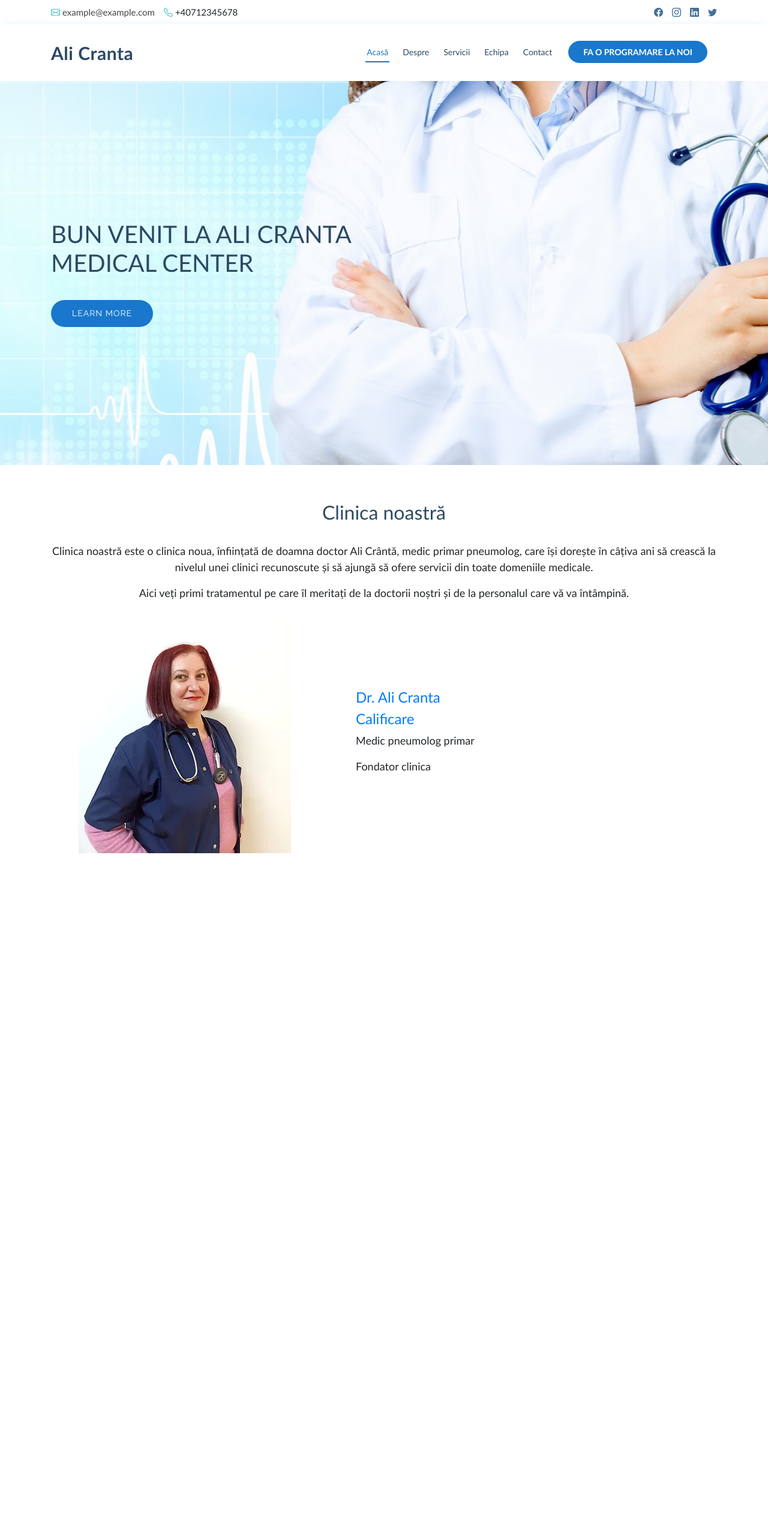
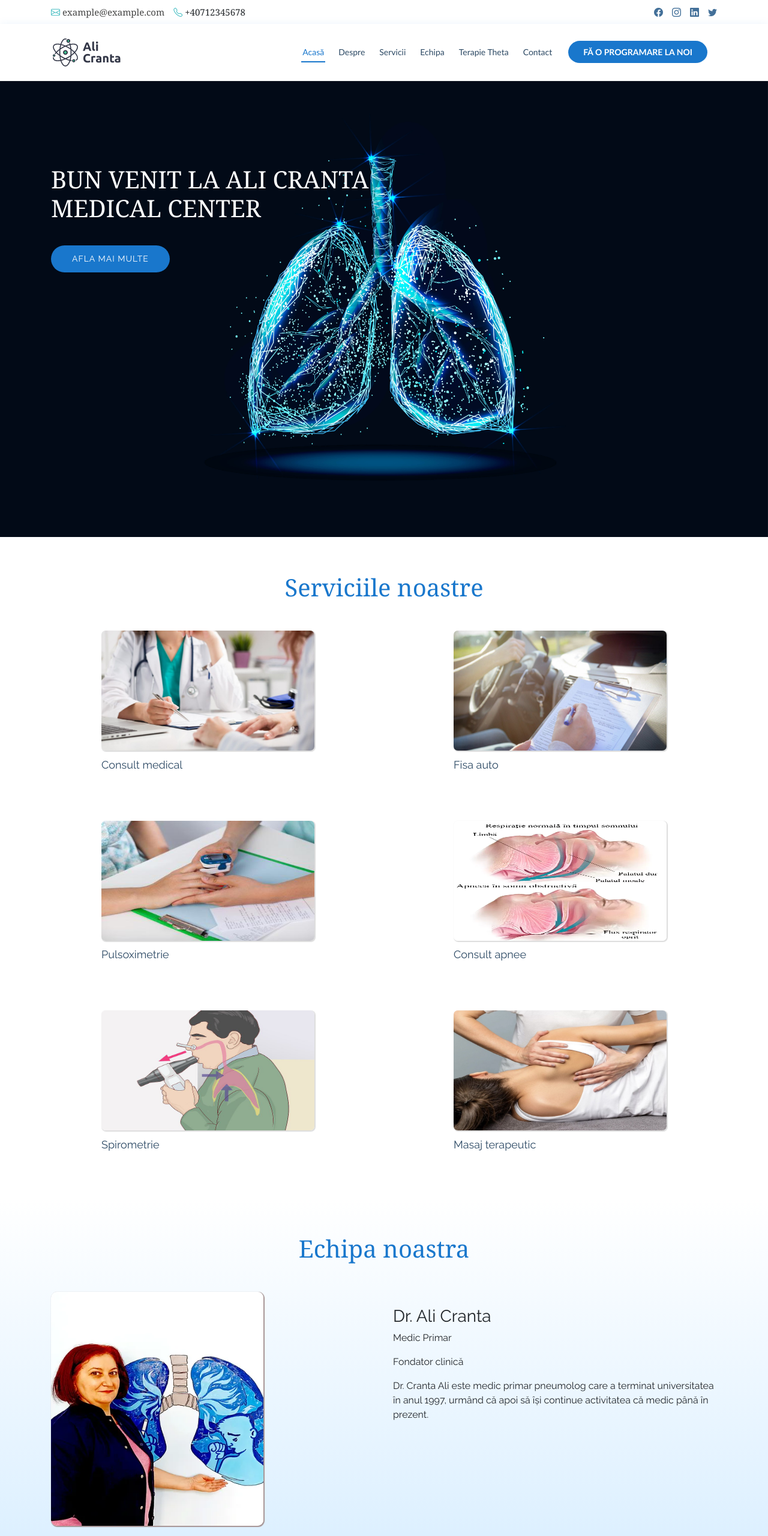
Before and after one commit to mihai-gabriel1/Healthcare-Cabinet-Website, a plain HTML site: page index.html in a window 1280 px wide. Shown: the top 2560 px of the page at 60% size. Before the commit the page ends 1482 px from the top, so only its background shows below. Drawn offline with nearby package versions, Linux system fonts and the light colour scheme.

Commit message:
Llogo has been changed; services section and team section have been created; major tweaks to the page have been done.

```diff
--- a/css/style.css
+++ b/css/style.css
@@ -2,8 +2,7 @@
 
 body {
   color: #444444;
-  font-family: "Trebuchet MS", "Lucida Sans Unicode", "Lucida Grande",
-    "Lucida Sans", Arial, sans-serif !important;
+  font-family: Georgia, "Times New Roman", Times, serif !important;
 }
 
 a {
@@ -14,6 +13,10 @@ a {
 a:hover {
   color: #3291e6;
   text-decoration: none;
+}
+
+p {
+  font-family: "Raleway";
 }
 
 /*--------------------------------------------------------------
@@ -93,10 +96,20 @@ a:hover {
 }
 
 #home {
+  height: 95vh !important;
   width: 100%;
-  height: 80vh;
-  background: url("../img/home.jpg") top center;
-  background-size: auto;
+  background: url(../img/lungs.jpg) top center;
+  background-size: cover;
+}
+
+#home {
+  height: 100vh;
+}
+
+.header-h1 {
+  color: #ffffff !important;
+  margin-top: 5rem;
+  font-family: Georgia, "Times New Roman", Times, serif;
 }
 
 /**
@@ -176,19 +189,22 @@ a:hover {
   display: block;
   margin: 2rem 4rem;
   font-size: 1.8rem;
-  color: #2c4964;
+  color: #e7f4ff;
   text-decoration: none;
 }
 
 .menuItem:hover {
-  text-decoration: underline;
+  text-decoration: none;
+  color: #c9fdff;
 }
 
 .hamburger {
   display: none;
   padding: 4px;
   border: black solid 1px;
-  background: white;
+  margin-right: 5rem;
+  background: #c0e3ff;
+  color: #1977cc;
   cursor: pointer;
 }
 
@@ -204,8 +220,8 @@ a:hover {
   right: 0;
   bottom: 0;
   z-index: 92;
-  background: #54afff37;
-  color: #2c4964;
+  background: #1977cc;
+  color: #fff;
   list-style: none;
 }
 
@@ -244,8 +260,8 @@ section {
   text-decoration: none;
   font-family: "Raleway", sans-serif;
   text-transform: uppercase;
+  font-size: 14px;
   font-weight: 500;
-  font-size: 14px;
   letter-spacing: 1px;
   display: inline-block;
   padding: 12px 35px;
@@ -256,21 +272,54 @@ section {
   background: #1977cc;
 }
 
-/* section about us */
-#about h2 {
-  color: #2c4964;
-  margin-bottom: 2rem;
+/* Services section */
+#services-wrapper {
+  flex-wrap: wrap;
+  display: flex;
+  align-items: center;
+  justify-content: space-around;
+  gap: 4rem;
 }
 
-#about p {
-  font-size: 18px;
+.service-img {
+  width: 355px;
+  height: 200px;
+  box-shadow: rgba(140, 140, 140, 0.293) 1px 1px 1px 1px;
+  border-radius: 7px;
 }
 
-.p-about2 {
-  margin-top: 1rem;
+.services-h1,
+.team-h1 {
+  color: #1977cc;
 }
-/* section about us */
+
+.service {
+  margin-top: 0.6rem;
+  font-size: 18px;
+  color: #2c4964;
+}
+
+.drali-h2 {
+  font-family: "Raleway";
+}
 
 /* Services section */
 
-/* Services section */
+/* section team  */
+
+#team {
+  background-color: red; /* For browsers that do not support gradients */
+  background-image: linear-gradient(white, #c0e3ff);
+}
+
+.drali,
+.drbranzei {
+  border-radius: 10px;
+  box-shadow: rgb(167, 148, 148) 1px 1px 1px 1px;
+  width: 354px;
+  height: 390px;
+}
+
+/* section about us */
+
+/* ADAUGA BORDER BOTTOMS MISTO LA HEADINGS, CAUTA MODELE */
--- a/index.html
+++ b/index.html
@@ -48,7 +48,11 @@
     <!-- Header  -->
     <header id="header">
       <div class="container d-flex align-items-center justify-content-between">
-        <h1 class="logo me-auto"><a href="index.html">Ali Cranta</a></h1>
+        <img
+          src="../img/ddaf9f4acf204f88b23a7517ce6439fd.png"
+          class="logo-clinica"
+          alt=""
+        />
 
         <nav id="navbar" class="navbar order-last order-lg-0">
           <ul>
@@ -58,11 +62,19 @@
             <li>
               <a href="#doctors" class="nav-link scrollto">Echipa</a>
             </li>
+            <li>
+              <a
+                href="https://vindecareprinterapiatheta.ro/"
+                class="nav-link scrollto"
+                target="_blank"
+                >Terapie Theta</a
+              >
+            </li>
             <li><a href="#contact" class="nav-link scrollto">Contact</a></li>
           </ul>
           <!-- <i class="bi bi-list mobile-nav-toggle"></i> -->
           <a href="#appointment-btn" class="appointment-btn scrollto"
-            ><span class="d-none d-md-inline"></span>Fa o programare la noi</a
+            ><span class="d-none d-md-inline"></span>Fă o programare la noi</a
           >
         </nav>
 
@@ -81,52 +93,110 @@
     </header>
 
     <!-- home section -->
-    <section id="home" class="d-flex align-items-center">
+    <section id="home" class="d-flex">
       <div class="container">
-        <h1>Bun venit la Ali Cranta <br />Medical Center</h1>
+        <h1 class="header-h1">Bun venit la Ali Cranta <br />Medical Center</h1>
 
-        <a href="#about" class="btn-get-started scrollto">Learn More</a>
+        <a href="#about" class="btn-get-started scrollto">Afla mai multe</a>
       </div>
     </section>
 
-    <section id="about" class="about">
+    <!-- services section -->
+
+    <section id="services" class="services">
       <div class="container">
-        <div class="section-title">
-          <h2>Clinica noastră</h2>
-          <p class="p-about1">
-            Clinica noastră este o clinica noua, înființată de doamna doctor Ali
-            Crântă, medic primar pneumolog, care își dorește în câțiva ani să
-            crească la nivelul unei clinici recunoscute și să ajungă să ofere
-            servicii din toate domeniile medicale.
-          </p>
-          <p class="p-about2">
-            Aici veți primi tratamentul pe care îl meritați de la doctorii
-            noștri și de la personalul care vă va întâmpină.
-          </p>
-        </div>
-
-        <div class="row">
-          <div
-            class="col-xl-5 col-lg-6 d-flex justify-content-center align-items-stretch position-relative"
-          >
-            <img src="img/drali.webp" alt="" />
+        <h1 class="services-h1 text-center mb-5">Serviciile noastre</h1>
+        <div class="our-services" id="services-wrapper">
+          <div class="service-container">
+            <img
+              class="service-img"
+              src="../img/services/consult.jpeg"
+              alt=""
+            />
+            <p class="service">Consult medical</p>
           </div>
-
-          <div
-            class="col-xl-7 col-lg-6 icon-boxes d-flex flex-column align-items-stretch justify-content-center py-5 px-lg-5"
-            id="aboutus-w "
-          >
-            <div class="icon-box">
-              <h4 class="title"><a href="#">Dr. Ali Cranta</a></h4>
-              <h4 class="title"><a href="#">Calificare</a></h4>
-              <p class="description">Medic pneumolog primar</p>
-              <p class="description">Fondator clinica</p>
-            </div>
+          <div class="service-container">
+            <img
+              class="service-img"
+              src="../img/services/fisa-auto.jpeg"
+              alt=""
+            />
+            <p class="service">Fisa auto</p>
+          </div>
+          <div class="service-container">
+            <img
+              class="service-img"
+              src="../img/services/pulsoximetrie.jpeg"
+              alt=""
+            />
+            <p class="service">Pulsoximetrie</p>
+          </div>
+          <div class="service-container">
+            <img class="service-img" src="../img/services/apnee.webp" alt="" />
+            <p class="service">Consult apnee</p>
+          </div>
+          <div class="service-container">
+            <img
+              class="service-img"
+              src="../img/services/spirometrie.jpeg"
+              alt=""
+            />
+            <p class="service">Spirometrie</p>
+          </div>
+          <div class="service-container">
+            <img class="service-img" src="../img/services/masaj.jpeg" alt="" />
+            <p class="service">Masaj terapeutic</p>
           </div>
         </div>
       </div>
     </section>
-    <!--  -->
+
+    <!-- team section -->
+    <section id="team" class="team">
+      <div class="container">
+        <h1 class="team-h1 text-center mb-5">Echipa noastra</h1>
+        <div class="row dr1">
+          <div class="col-md">
+            <img
+              class="drali"
+              src="img/draliii.webp"
+              alt="a picture of dr Ali"
+            />
+          </div>
+          <div class="col-md">
+            <h3 class="drali-h2 mt-4">Dr. Ali Cranta</h3>
+            <p>Medic Primar</p>
+            <p>Fondator clinică</p>
+            <p>
+              Dr. Cranta Ali este medic primar pneumolog care a terminat
+              universitatea în anul 1997, urmând că apoi să își continue
+              activitatea că medic până în prezent.
+            </p>
+          </div>
+        </div>
+      </div>
+      <div class="container">
+        <div class="row dr2 mt-5">
+          <div class="col-md">
+            <img
+              class="drbranzei"
+              src="img/branzei.webp"
+              alt="a picture of dr Ali"
+            />
+          </div>
+          <div class="col-md">
+            <h3 class="drali-h2 mt-4">Dr. Brânzei Speranța Maria</h3>
+            <p>Medic Primar</p>
+            <p>
+              Doamna Dr. Brânzei Speranța este medic primar pneumolog care
+              iubește ceea ce face, tratând sute de pacienți în anii de
+              profesie. Doamna Doctor Brânzei are o experiență vasta și este
+              gata să vă trateze indiferent de afecțiune.
+            </p>
+          </div>
+        </div>
+      </div>
+    </section>
 
     <!-- Services section -->
 
```
Also changed, not shown: img/branzei.webp (added), img/ddaf9f4acf204f88b23a7517ce6439fd.png (added), img/drali.webp (deleted), img/draliii.webp (added), img/home.jpg (deleted), img/lungs.jpg (added), img/services/apnee.webp (added), img/services/consult.jpeg (added), img/services/fisa-auto.jpeg (added), img/services/masaj.jpeg (added), img/services/pulsoximetrie.jpeg (added), img/services/spirometrie.jpeg (added).
